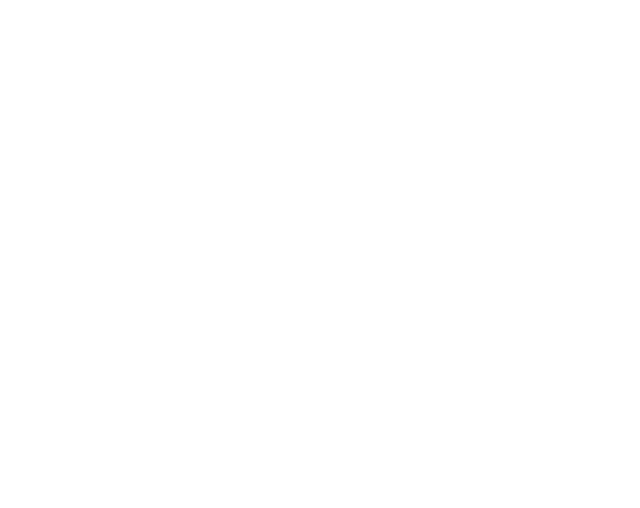
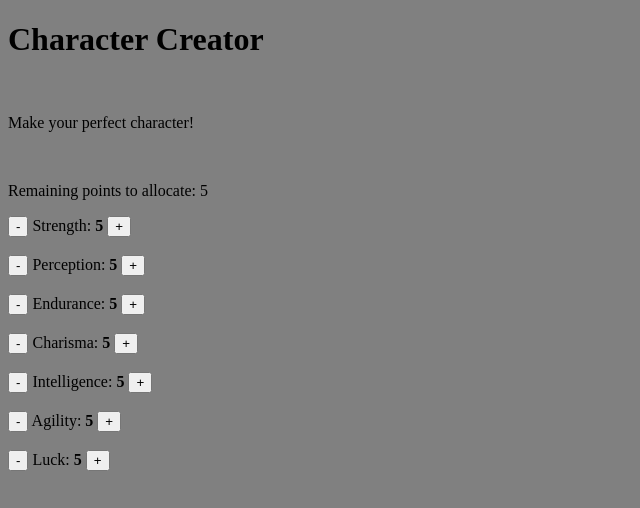
Before and after one commit to DarthFunky/capstone-2025, a plain HTML site: page index.html in a window 1280 px wide. Shown: the whole page, without its empty margins (0-640 px from the left). Drawn offline with Linux system fonts and the light colour scheme.

Commit message:
added buttons and javascript to change SPECIAL stats

```diff
--- a/index.html
+++ b/index.html
@@ -3,9 +3,74 @@
 <head>
     <meta charset="UTF-8">
     <meta name="viewport" content="width=device-width, initial-scale=1.0">
-    <title>Document</title>
+    <title>Character Creator</title>
 </head>
-<body>
+<body bgcolor="grey">
+    <!--Big text-->
+    <script>
+        let reserve_points = 5;
+    </script>
+    <script>
+        function increase(category) {
+            var stat = Number(document.getElementById(category).innerHTML);
+            if (stat < 10) {
+                if (reserve_points > 0) {
+                    document.getElementById(category).innerHTML = (stat+1);
+                    reserve_points -= 1;
+                    document.getElementById("reserve").innerHTML = (reserve_points);
+                } else {
+                    alert("You do not have any SPECIAL points left.")
+                }
+            } else {
+                alert("You cannot increase any stat above 10.");
+            }
+        }
 
+        function decrease(category) {
+            var stat = Number(document.getElementById(category).innerHTML);
+            if (stat > 1) {
+                document.getElementById(category).innerHTML = (stat-1);
+                reserve_points += 1;
+                document.getElementById("reserve").innerHTML = (reserve_points);
+            } else {
+                alert("You cannot decrease any stat below 1.");
+            }
+        }
+
+
+    </script>
+    <h1>Character Creator</h1>
+    <br>
+    <p>Make your perfect character!</p>
+    <br>
+    <p>Remaining points to allocate: <span id="reserve">5</span></p>
+
+    <input type="button" value="-" onclick="decrease('strength')">
+    <label>Strength: <strong><span id="strength">5</span></strong></label>
+    <input type="button" value="+" onclick="increase('strength')">
+    <br><br>
+    <input type="button" value="-" onclick="decrease('perception')">
+    <label>Perception: <strong><span id="perception">5</span></strong></label>
+    <input type="button" value="+" onclick="increase('perception')">
+    <br><br>
+    <input type="button" value="-" onclick="decrease('endurance')">
+    <label>Endurance: <strong><span id="endurance">5</span></strong></label>
+    <input type="button" value="+" onclick="increase('endurance')">
+    <br><br>
+    <input type="button" value="-" onclick="decrease('charisma')">
+    <label>Charisma: <strong><span id="charisma">5</span></strong></label>
+    <input type="button" value="+" onclick="increase('charisma')">
+    <br><br>
+    <input type="button" value="-" onclick="decrease('intelligence')">
+    <label>Intelligence: <strong><span id="intelligence">5</span></strong></label>
+    <input type="button" value="+" onclick="increase('intelligence')">
+    <br><br>
+    <input type="button" value="-" onclick="decrease('agility')">
+    <label>Agility: <strong><span id="agility">5</span></strong></label>
+    <input type="button" value="+" onclick="increase('agility')">
+    <br><br>
+    <input type="button" value="-" onclick="decrease('luck')">
+    <label>Luck: <strong><span id="luck">5</span></strong></label>
+    <input type="button" value="+" onclick="increase('luck')">
 </body>
 </html>
```
